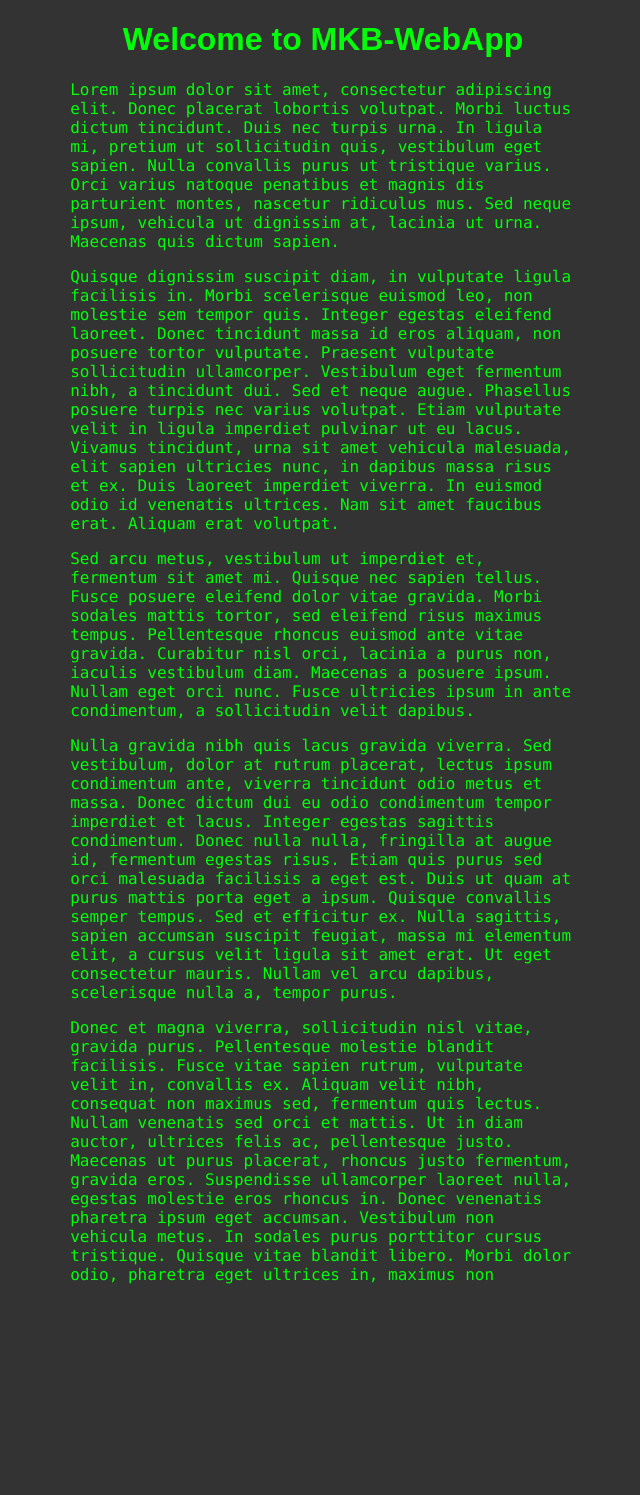
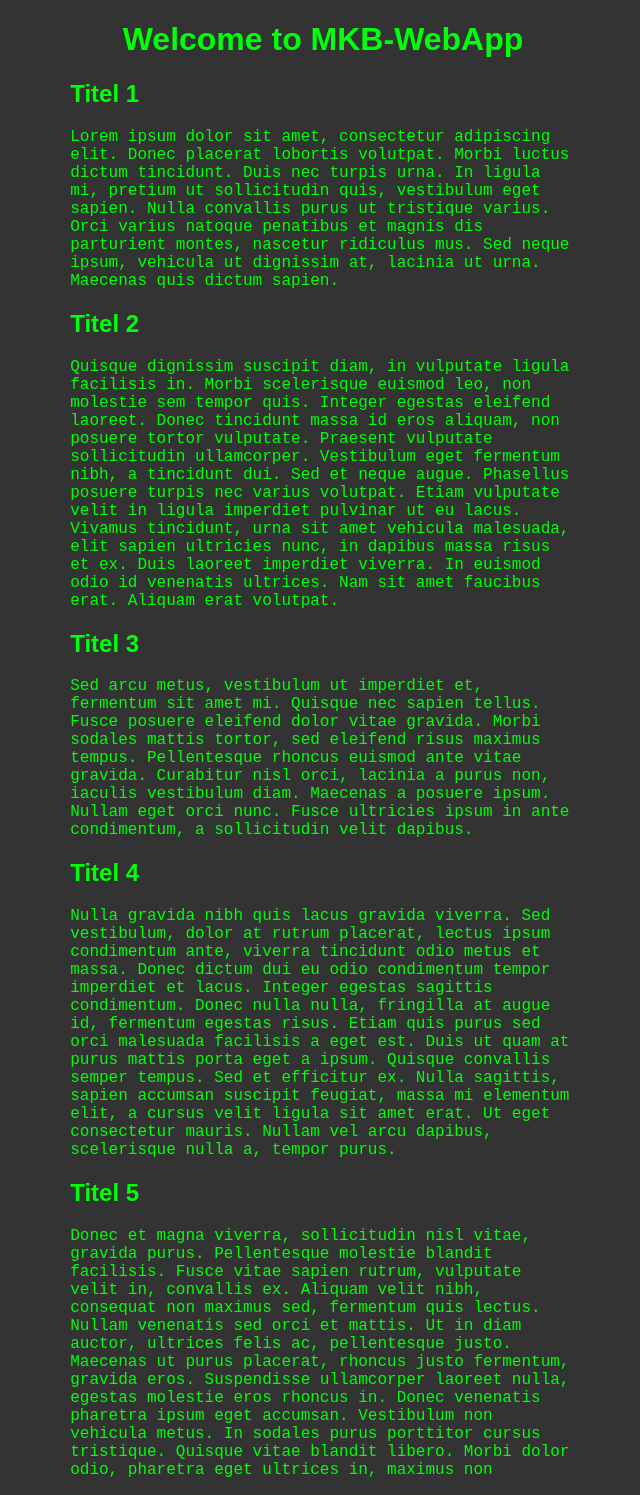
Before and after one commit to cdorsman/MKB-WebApp-python, a Flask app: page / in a window 1280 px wide. Shown: the whole page, without its empty margins (317-957 px from the left). Before the commit the page ends 1284 px from the top, so only its background shows below. Run offline with Flask 3, Linux system fonts and the light colour scheme.

Commit message:
New version of website

```diff
--- a/templates/index.html
+++ b/templates/index.html
@@ -10,32 +10,46 @@
             text-align: center;
             font-family: "Arial", sans-serif;
         }
-    p   {
+
+    p {
+        position: relative;
+        font-family: "Courier New", Courier, monospace;
         color: #00ff08;
-        font-family: "Lucida Console", "Courier New", monospace;
         margin-left: 30%;
         margin-right: 30%;
-        /* width: 50%; */
+    }
+
+    h2 {
+        /* position: relative; */
+        color: #00ff08;
+        font-family: "Arial", sans-serif;
+        margin-left: 30%;
+        margin-right: 30%;
     }
 </style>
     <title>MKB-WebApp</title>
 </head>
 <body>
     <h1>Welcome to MKB-WebApp</h1>
-    <p>
+    <h2>Titel 1</h2>
+    <p class="sections">
       Lorem ipsum dolor sit amet, consectetur adipiscing elit. Donec placerat lobortis volutpat. Morbi luctus dictum tincidunt. Duis nec turpis urna. In ligula mi, pretium ut sollicitudin quis, vestibulum eget sapien. Nulla convallis purus ut tristique varius. Orci varius natoque penatibus et magnis dis parturient montes, nascetur ridiculus mus. Sed neque ipsum, vehicula ut dignissim at, lacinia ut urna. Maecenas quis dictum sapien.
     </p>
-    <p>
-Quisque dignissim suscipit diam, in vulputate ligula facilisis in. Morbi scelerisque euismod leo, non molestie sem tempor quis. Integer egestas eleifend laoreet. Donec tincidunt massa id eros aliquam, non posuere tortor vulputate. Praesent vulputate sollicitudin ullamcorper. Vestibulum eget fermentum nibh, a tincidunt dui. Sed et neque augue. Phasellus posuere turpis nec varius volutpat. Etiam vulputate velit in ligula imperdiet pulvinar ut eu lacus. Vivamus tincidunt, urna sit amet vehicula malesuada, elit sapien ultricies nunc, in dapibus massa risus et ex. Duis laoreet imperdiet viverra. In euismod odio id venenatis ultrices. Nam sit amet faucibus erat. Aliquam erat volutpat.
+    <h2>Titel 2</h2>
+    <p class="sections">
+    Quisque dignissim suscipit diam, in vulputate ligula facilisis in. Morbi scelerisque euismod leo, non molestie sem tempor quis. Integer egestas eleifend laoreet. Donec tincidunt massa id eros aliquam, non posuere tortor vulputate. Praesent vulputate sollicitudin ullamcorper. Vestibulum eget fermentum nibh, a tincidunt dui. Sed et neque augue. Phasellus posuere turpis nec varius volutpat. Etiam vulputate velit in ligula imperdiet pulvinar ut eu lacus. Vivamus tincidunt, urna sit amet vehicula malesuada, elit sapien ultricies nunc, in dapibus massa risus et ex. Duis laoreet imperdiet viverra. In euismod odio id venenatis ultrices. Nam sit amet faucibus erat. Aliquam erat volutpat.
     </p>
-    <p>
-Sed arcu metus, vestibulum ut imperdiet et, fermentum sit amet mi. Quisque nec sapien tellus. Fusce posuere eleifend dolor vitae gravida. Morbi sodales mattis tortor, sed eleifend risus maximus tempus. Pellentesque rhoncus euismod ante vitae gravida. Curabitur nisl orci, lacinia a purus non, iaculis vestibulum diam. Maecenas a posuere ipsum. Nullam eget orci nunc. Fusce ultricies ipsum in ante condimentum, a sollicitudin velit dapibus.
+    <h2>Titel 3</h2>
+    <p class="sections">
+      Sed arcu metus, vestibulum ut imperdiet et, fermentum sit amet mi. Quisque nec sapien tellus. Fusce posuere eleifend dolor vitae gravida. Morbi sodales mattis tortor, sed eleifend risus maximus tempus. Pellentesque rhoncus euismod ante vitae gravida. Curabitur nisl orci, lacinia a purus non, iaculis vestibulum diam. Maecenas a posuere ipsum. Nullam eget orci nunc. Fusce ultricies ipsum in ante condimentum, a sollicitudin velit dapibus.
     </p>
-    <p>
-Nulla gravida nibh quis lacus gravida viverra. Sed vestibulum, dolor at rutrum placerat, lectus ipsum condimentum ante, viverra tincidunt odio metus et massa. Donec dictum dui eu odio condimentum tempor imperdiet et lacus. Integer egestas sagittis condimentum. Donec nulla nulla, fringilla at augue id, fermentum egestas risus. Etiam quis purus sed orci malesuada facilisis a eget est. Duis ut quam at purus mattis porta eget a ipsum. Quisque convallis semper tempus. Sed et efficitur ex. Nulla sagittis, sapien accumsan suscipit feugiat, massa mi elementum elit, a cursus velit ligula sit amet erat. Ut eget consectetur mauris. Nullam vel arcu dapibus, scelerisque nulla a, tempor purus.
+    <h2>Titel 4</h2>
+    <p class="sections">
+      Nulla gravida nibh quis lacus gravida viverra. Sed vestibulum, dolor at rutrum placerat, lectus ipsum condimentum ante, viverra tincidunt odio metus et massa. Donec dictum dui eu odio condimentum tempor imperdiet et lacus. Integer egestas sagittis condimentum. Donec nulla nulla, fringilla at augue id, fermentum egestas risus. Etiam quis purus sed orci malesuada facilisis a eget est. Duis ut quam at purus mattis porta eget a ipsum. Quisque convallis semper tempus. Sed et efficitur ex. Nulla sagittis, sapien accumsan suscipit feugiat, massa mi elementum elit, a cursus velit ligula sit amet erat. Ut eget consectetur mauris. Nullam vel arcu dapibus, scelerisque nulla a, tempor purus.
     </p>
-    <p>
-Donec et magna viverra, sollicitudin nisl vitae, gravida purus. Pellentesque molestie blandit facilisis. Fusce vitae sapien rutrum, vulputate velit in, convallis ex. Aliquam velit nibh, consequat non maximus sed, fermentum quis lectus. Nullam venenatis sed orci et mattis. Ut in diam auctor, ultrices felis ac, pellentesque justo. Maecenas ut purus placerat, rhoncus justo fermentum, gravida eros. Suspendisse ullamcorper laoreet nulla, egestas molestie eros rhoncus in. Donec venenatis pharetra ipsum eget accumsan. Vestibulum non vehicula metus. In sodales purus porttitor cursus tristique. Quisque vitae blandit libero. Morbi dolor odio, pharetra eget ultrices in, maximus non
+    <h2>Titel 5</h2>
+    <p class="sections">
+      Donec et magna viverra, sollicitudin nisl vitae, gravida purus. Pellentesque molestie blandit facilisis. Fusce vitae sapien rutrum, vulputate velit in, convallis ex. Aliquam velit nibh, consequat non maximus sed, fermentum quis lectus. Nullam venenatis sed orci et mattis. Ut in diam auctor, ultrices felis ac, pellentesque justo. Maecenas ut purus placerat, rhoncus justo fermentum, gravida eros. Suspendisse ullamcorper laoreet nulla, egestas molestie eros rhoncus in. Donec venenatis pharetra ipsum eget accumsan. Vestibulum non vehicula metus. In sodales purus porttitor cursus tristique. Quisque vitae blandit libero. Morbi dolor odio, pharetra eget ultrices in, maximus non
     </p>
 </body>
 </html>
```
